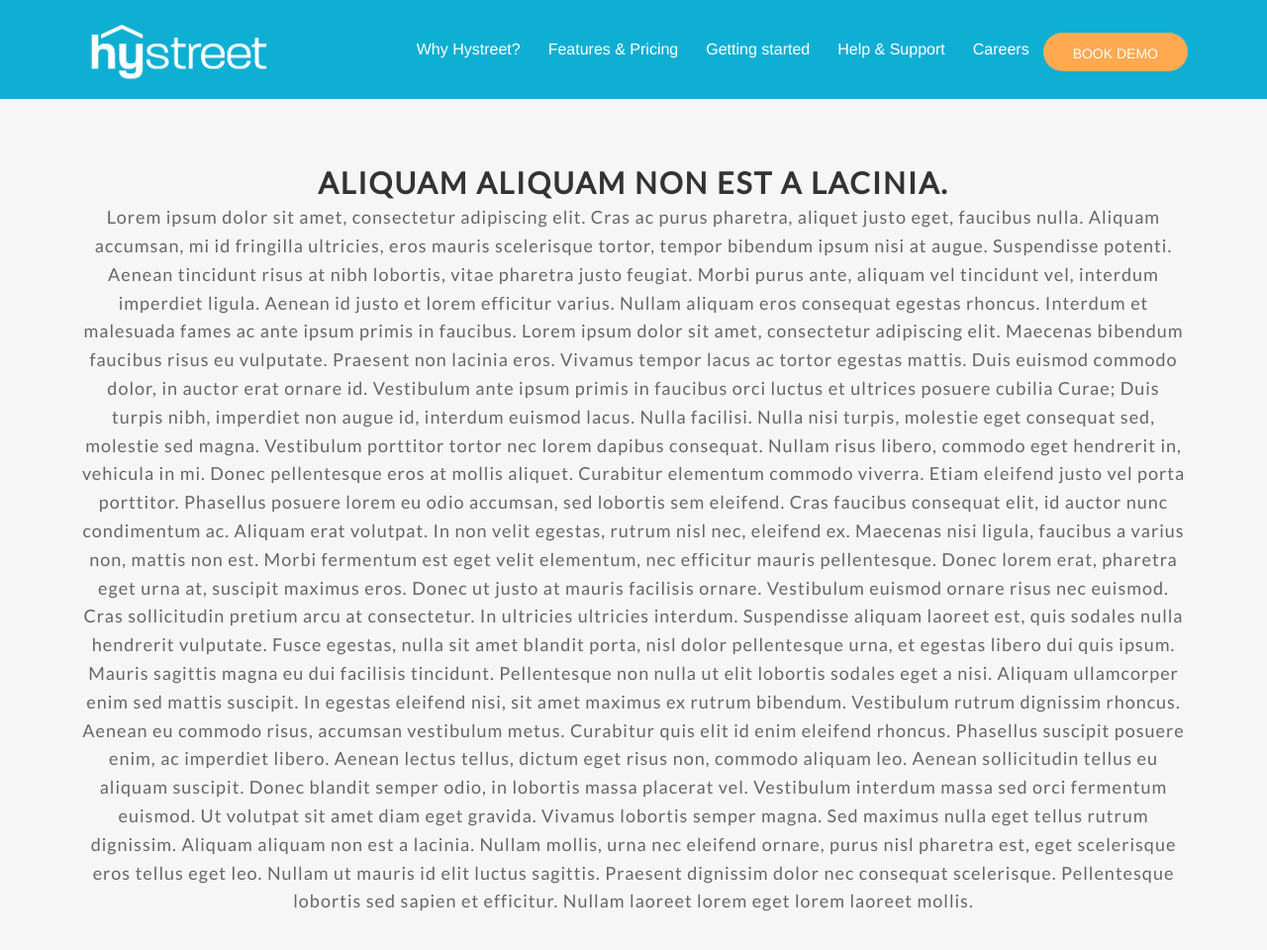
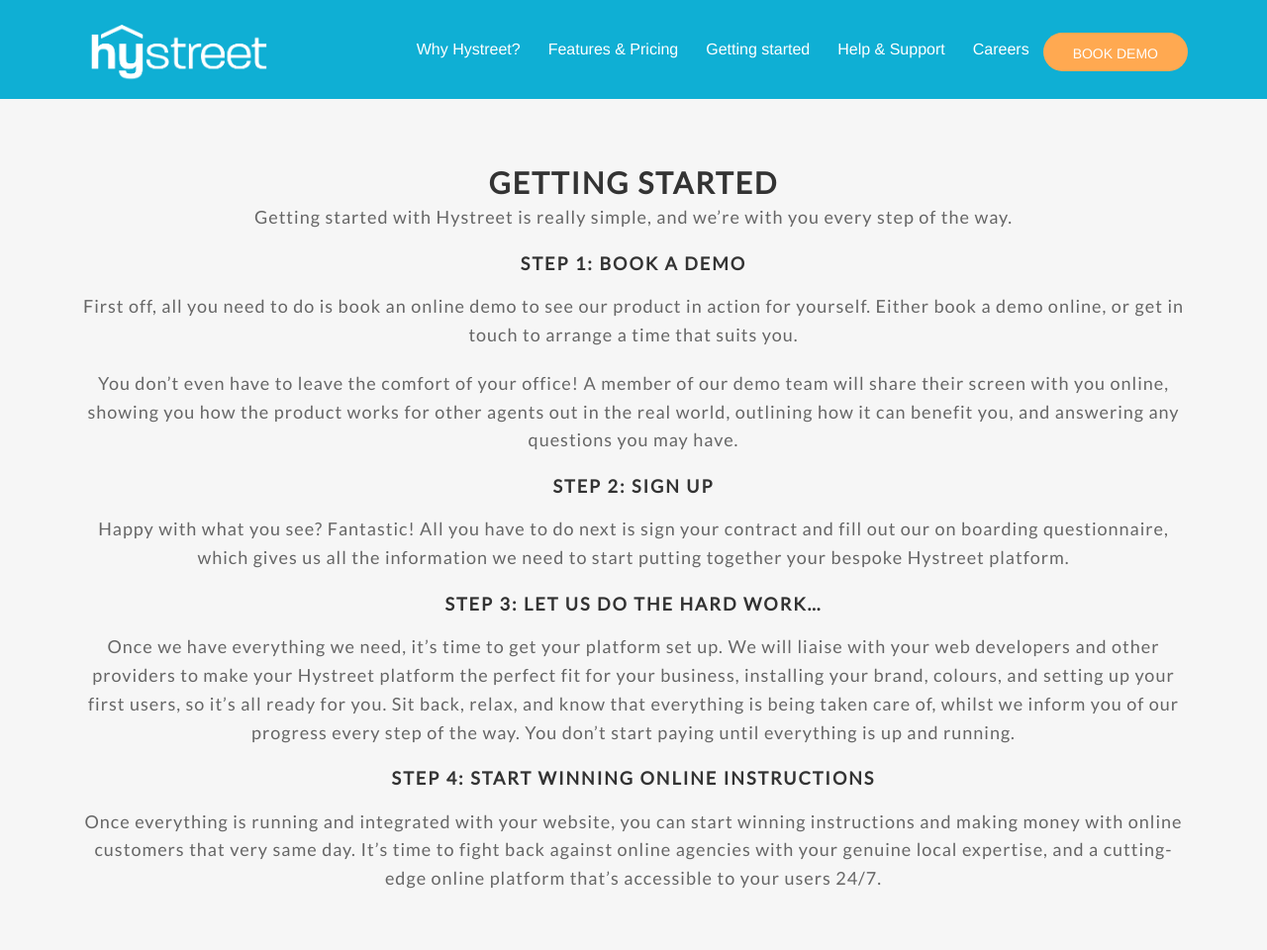
Before and after one commit to hystreet/hystreet.github.io, a Jekyll site: the page built from support/getting-started/index.html, in a window 1280 px wide and 1400 px high, cut to the strip 0-978 px from the top of the window. Shown: the top 960 px of the strip at 99% size. Built offline with Jekyll 4.4.1, drawn with Linux system fonts in a browser that asks for light colours; some web fonts are replaced; a script that is not in the unit is left out.

Commit message:
Update index.html

```diff
--- a/support/getting-started/index.html
+++ b/support/getting-started/index.html
@@ -8,18 +8,19 @@
 <div class='full'>
   <div class='row'>
     <div class='special-title centered-text'>
-      <h2>Aliquam aliquam non est a lacinia.</h2>
+      <h2>Getting Started</h2>
       <p>
-Lorem ipsum dolor sit amet, consectetur adipiscing elit. Cras ac purus pharetra, aliquet justo eget, faucibus nulla. Aliquam accumsan, mi id fringilla ultricies, eros mauris scelerisque tortor, tempor bibendum ipsum nisi at augue. Suspendisse potenti. Aenean tincidunt risus at nibh lobortis, vitae pharetra justo feugiat. Morbi purus ante, aliquam vel tincidunt vel, interdum imperdiet ligula. Aenean id justo et lorem efficitur varius. Nullam aliquam eros consequat egestas rhoncus. Interdum et malesuada fames ac ante ipsum primis in faucibus. Lorem ipsum dolor sit amet, consectetur adipiscing elit. Maecenas bibendum faucibus risus eu vulputate.
-
-Praesent non lacinia eros. Vivamus tempor lacus ac tortor egestas mattis. Duis euismod commodo dolor, in auctor erat ornare id. Vestibulum ante ipsum primis in faucibus orci luctus et ultrices posuere cubilia Curae; Duis turpis nibh, imperdiet non augue id, interdum euismod lacus. Nulla facilisi. Nulla nisi turpis, molestie eget consequat sed, molestie sed magna. Vestibulum porttitor tortor nec lorem dapibus consequat. Nullam risus libero, commodo eget hendrerit in, vehicula in mi.
-
-Donec pellentesque eros at mollis aliquet. Curabitur elementum commodo viverra. Etiam eleifend justo vel porta porttitor. Phasellus posuere lorem eu odio accumsan, sed lobortis sem eleifend. Cras faucibus consequat elit, id auctor nunc condimentum ac. Aliquam erat volutpat. In non velit egestas, rutrum nisl nec, eleifend ex. Maecenas nisi ligula, faucibus a varius non, mattis non est. Morbi fermentum est eget velit elementum, nec efficitur mauris pellentesque. Donec lorem erat, pharetra eget urna at, suscipit maximus eros. Donec ut justo at mauris facilisis ornare. Vestibulum euismod ornare risus nec euismod. Cras sollicitudin pretium arcu at consectetur.
-
-In ultricies ultricies interdum. Suspendisse aliquam laoreet est, quis sodales nulla hendrerit vulputate. Fusce egestas, nulla sit amet blandit porta, nisl dolor pellentesque urna, et egestas libero dui quis ipsum. Mauris sagittis magna eu dui facilisis tincidunt. Pellentesque non nulla ut elit lobortis sodales eget a nisi. Aliquam ullamcorper enim sed mattis suscipit. In egestas eleifend nisi, sit amet maximus ex rutrum bibendum. Vestibulum rutrum dignissim rhoncus. Aenean eu commodo risus, accumsan vestibulum metus. Curabitur quis elit id enim eleifend rhoncus.
-
-Phasellus suscipit posuere enim, ac imperdiet libero. Aenean lectus tellus, dictum eget risus non, commodo aliquam leo. Aenean sollicitudin tellus eu aliquam suscipit. Donec blandit semper odio, in lobortis massa placerat vel. Vestibulum interdum massa sed orci fermentum euismod. Ut volutpat sit amet diam eget gravida. Vivamus lobortis semper magna. Sed maximus nulla eget tellus rutrum dignissim. Aliquam aliquam non est a lacinia. Nullam mollis, urna nec eleifend ornare, purus nisl pharetra est, eget scelerisque eros tellus eget leo. Nullam ut mauris id elit luctus sagittis. Praesent dignissim dolor nec consequat scelerisque. Pellentesque lobortis sed sapien et efficitur. Nullam laoreet lorem eget lorem laoreet mollis. </p>
+        Getting started with Hystreet is really simple, and we’re with you every step of the way.
       </p>
+      <h3>Step 1: Book a Demo</h3>
+      <p>First off, all you need to do is book an online demo to see our product in action for yourself. Either book a demo online, or get in touch to arrange a time that suits you.</p>
+      <p>You don’t even have to leave the comfort of your office! A member of our demo team will share their screen with you online, showing you how the product works for other agents out in the real world, outlining how it can benefit you, and answering any questions you may have.</p>
+      <h3>Step 2: Sign up</h3>
+      <p>Happy with what you see? Fantastic! All you have to do next is sign your contract and fill out our on boarding questionnaire, which gives us all the information we need to start putting together your bespoke Hystreet platform.</p>
+      <h3>Step 3: Let us do the hard work…</h3>
+      <p>Once we have everything we need, it’s time to get your platform set up. We will liaise with your web developers and other providers to make your Hystreet platform the perfect fit for your business, installing your brand, colours, and setting up your first users, so it’s all ready for you. Sit back, relax, and know that everything is being taken care of, whilst we inform you of our progress every step of the way. You don’t start paying until everything is up and running.</p>
+      <h3>Step 4: Start winning online instructions</h3>
+      <p>Once everything is running and integrated with your website, you can start winning instructions and making money with online customers that very same day. It’s time to fight back against online agencies with your genuine local expertise, and a cutting-edge online platform that’s accessible to your users 24/7.</p>
   </div>
 </div>
 </div>
```
